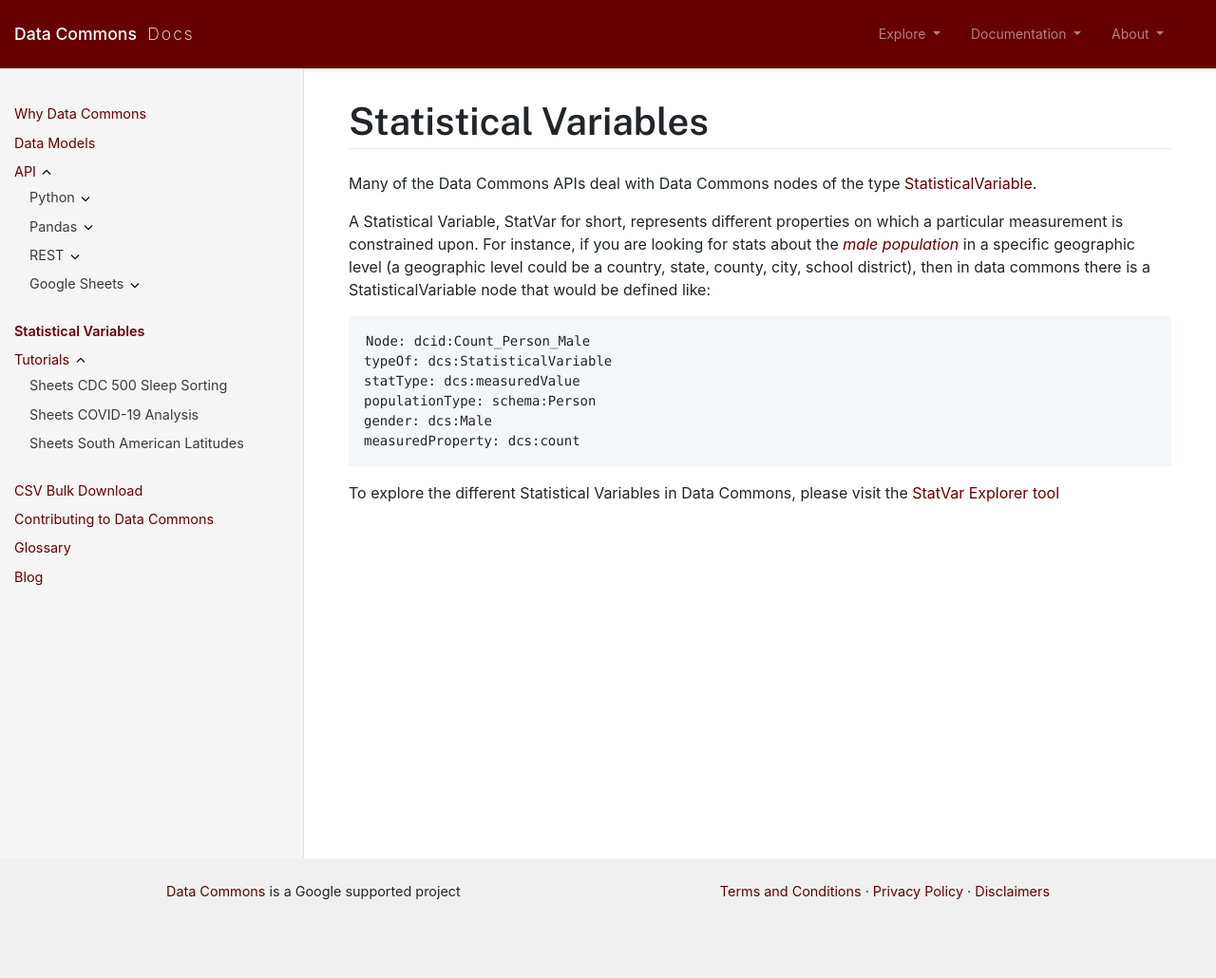
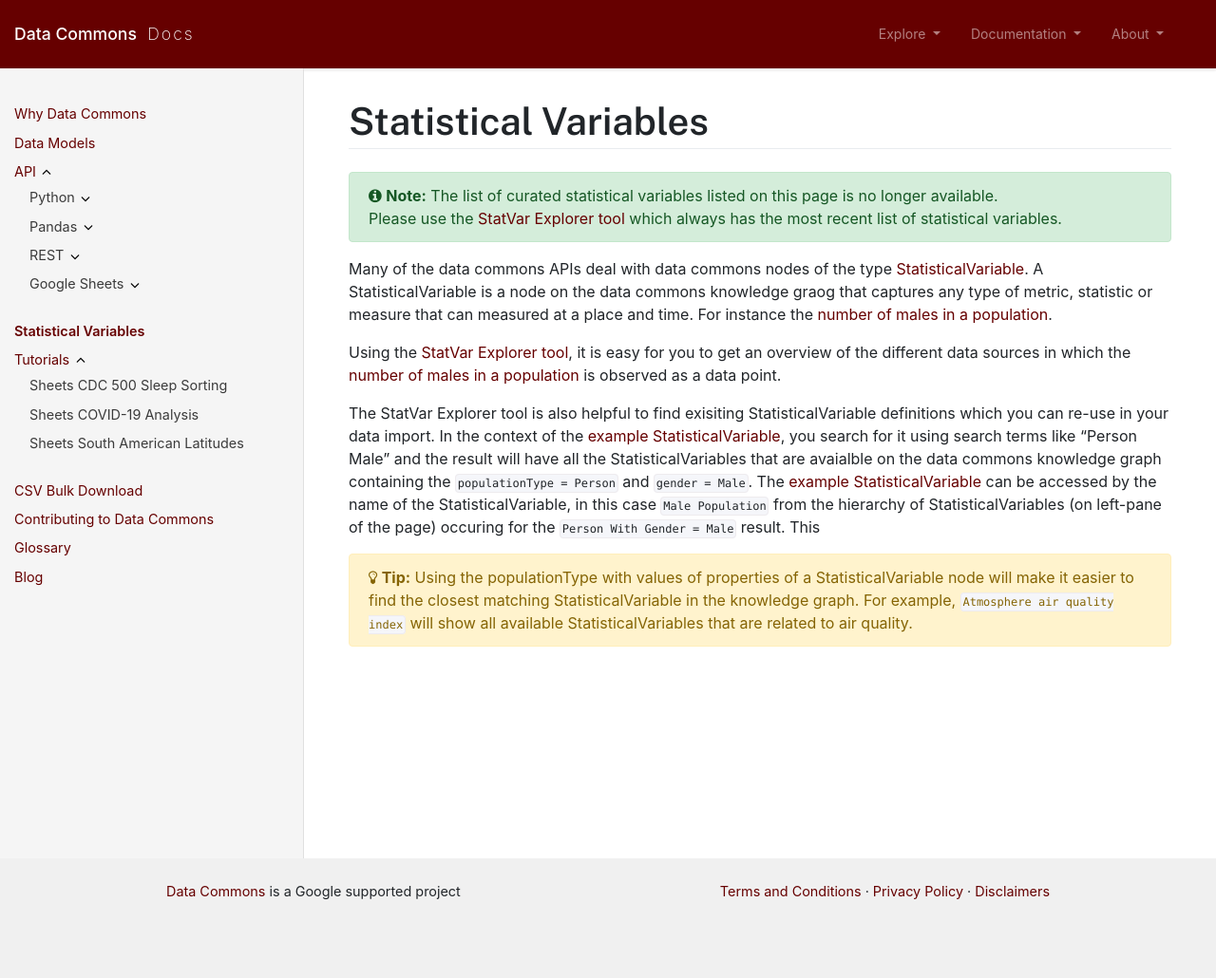
Before and after one commit to datacommonsorg/docsite, a Jekyll site: the page built from statistical_variables.md, in a window 1280 px wide. Shown: the whole page at 95% size. Built offline with Jekyll 4.4.1, drawn with Linux system fonts in a browser that asks for light colours; comment, search, counter and statistics services are not loaded.

Commit message:
replacing md quotes with alerts and adding font-awesome icon pack to make alerts more visual

````diff
--- a/_layouts/default.html
+++ b/_layouts/default.html
@@ -7,6 +7,7 @@
   <meta name="viewport" content="width=device-width, initial-scale=1, shrink-to-fit=no">
   <link rel="icon" href="/assets/images/favicon.ico" type="image/x-icon"/>
   <link href="https://fonts.googleapis.com/css2?family=Public+Sans:wght@600&family=Roboto&display=swap" rel="stylesheet">
+  <link rel="stylesheet" href="https://cdnjs.cloudflare.com/ajax/libs/font-awesome/4.7.0/css/font-awesome.min.css">
   <link href="/assets/css/styles.css" rel="stylesheet">
   <link rel="stylesheet" href="/assets/css/custom.css">
 </head>
@@ -43,6 +44,8 @@
                   href="https://datacommons.org/tools/scatter">Scatter Plot Explorer</a>
                 <a class="dropdown-item"
                   href="https://datacommons.org/tools/map">Map Explorer</a>
+                <a class="dropdown-item"
+                  href="https://datacommons.org/tools/statvar">Statistical Variable Explorer</a>
               </div>
             </li>
             <li class="nav-item dropdown">
--- a/statistical_variables.md
+++ b/statistical_variables.md
@@ -6,21 +6,20 @@
 
 # Statistical Variables
 
-Many of the Data Commons APIs deal with Data Commons nodes of the type
-[StatisticalVariable](https://datacommons.org/browser/StatisticalVariable).
+<div markdown="span" class="alert alert-success" role="alert">
+    <i class="fa fa-info-circle"></i> <b>Note:</b>
+    The list of curated statistical variables listed on this page is no longer available.<br>
+    Please use the <a href="https://datacommons.org/tools/statvar#">StatVar Explorer tool</a> which always has the most recent list of statistical variables.
+</div>
 
-A Statistical Variable, StatVar for short, represents different properties on which
-a particular measurement is constrained upon. For instance, if you are looking for
-stats about the [*male population*](https://datacommons/org/browser/Count_Person_Male) in a specific geographic level (a geographic level could be a country, state, county, city, school district), then in data commons there is a
-StatisticalVariable node that would be defined like:
+Many of the data commons APIs deal with data commons nodes of the type
+[StatisticalVariable](https://datacommons.org/browser/StatisticalVariable). A StatisticalVariable is a node on the data commons knowledge graog that captures any type of metric, statistic or measure that can measured at a place and time. For instance the [number of males in a population](https://datacommons.org/browser/Count_Person_Male).
 
-```
-Node: dcid:Count_Person_Male
-typeOf: dcs:StatisticalVariable
-statType: dcs:measuredValue
-populationType: schema:Person
-gender: dcs:Male
-measuredProperty: dcs:count
-```
+Using the [StatVar Explorer tool](https://datacommons.org/tools/statvar), it is easy for you to get an overview of the different data sources in which the [number of males in a population](https://datacommons.org/browser/Count_Person_Male) is observed as a data point.
 
-To explore the different Statistical Variables in Data Commons, please visit the [StatVar Explorer tool](https://datacommons.org/tools/statvar)
+The StatVar Explorer tool is also helpful to find exisiting StatisticalVariable definitions which you can re-use in your data import. In the context of the [example StatisticalVariable](https://datacommons.org/browser/Count_Person_Male), you search for it using search terms like "Person Male" and the result will have all the StatisticalVariables that are avaialble on the data commons knowledge graph containing the `populationType = Person` and `gender = Male`. The [example StatisticalVariable](https://datacommons.org/browser/Count_Person_Male) can be accessed by the name of the StatisticalVariable, in this case `Male Population` from the hierarchy of StatisticalVariables (on left-pane of the page) occuring for the `Person With Gender = Male` result. This
+
+<div markdown="span" class="alert alert-warning" role="alert">
+    <i class="fa fa-lightbulb-o"></i> <b>Tip:</b>
+    Using the populationType with values of properties of a StatisticalVariable node will make it easier to find the closest matching StatisticalVariable in the knowledge graph. For example, `Atmosphere air quality index` will show all available StatisticalVariables that are related to air quality.
+</div>
````
Also changed, not shown: glossary.md (+4 -3 lines).
